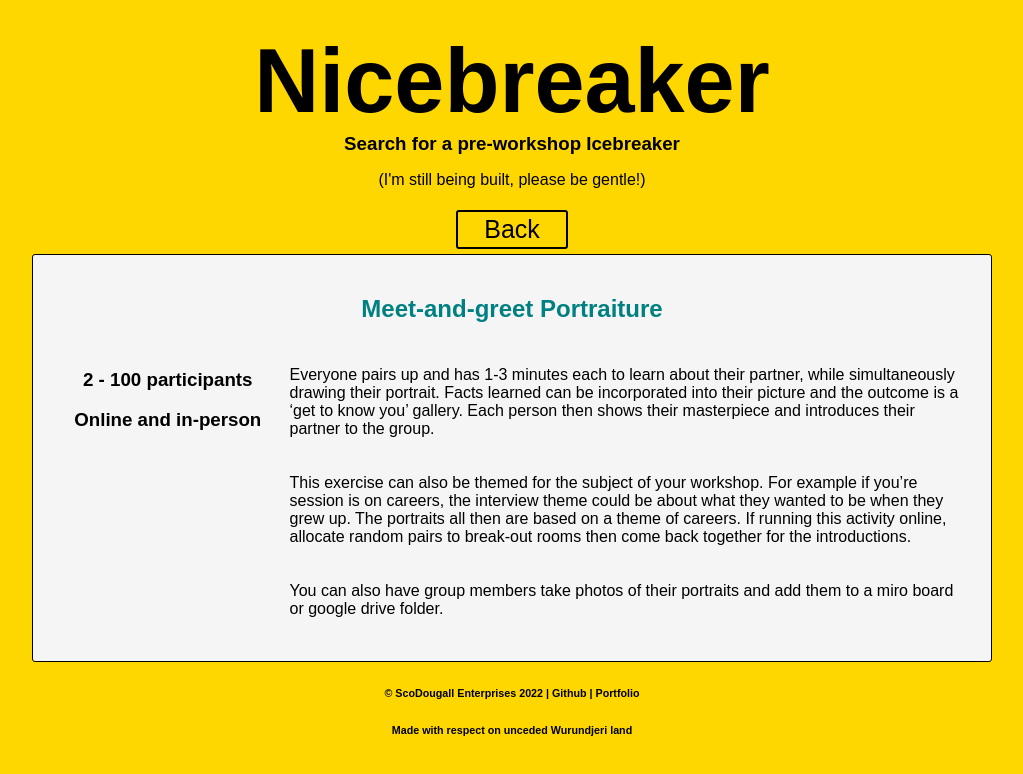
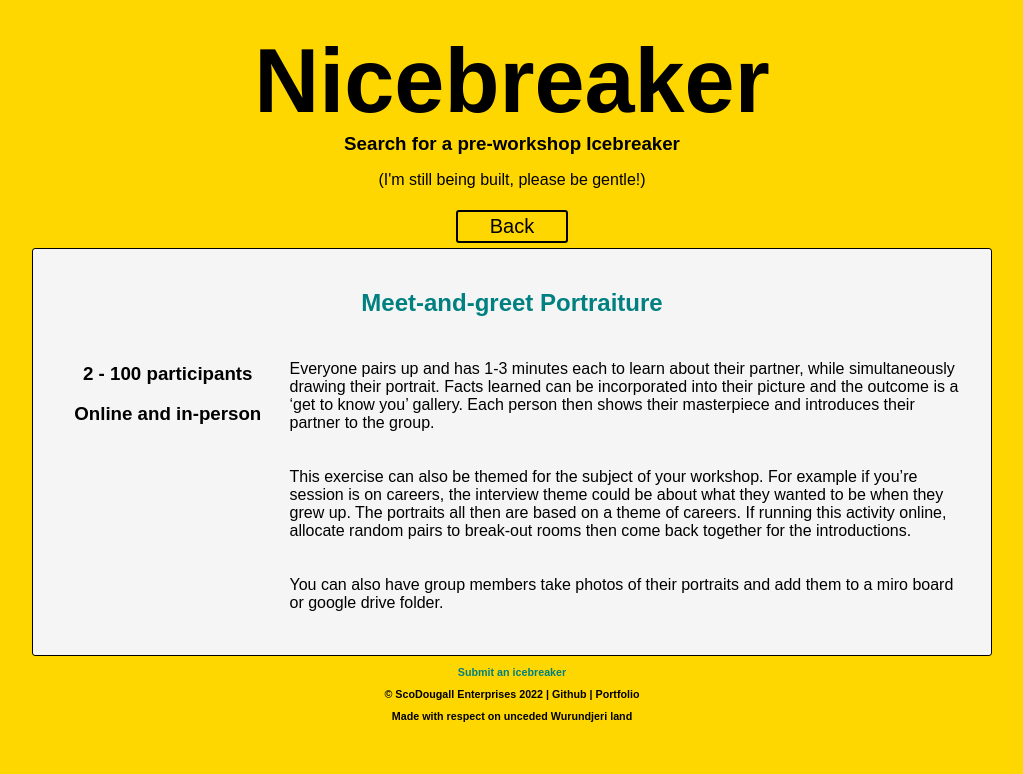
Before and after one commit to drinkwithdan/Nicebreaker, a React (Create React App) app: page /Nicebreaker/show/1 in a window 1280 px wide. Shown: the top 774 px of the page, without its empty margins (128-1151 px from the left). Built offline with nearby package versions, Linux system fonts and the light colour scheme; a web font is replaced by a local one.

Commit message:
Submit form link added

```diff
--- a/src/App.css
+++ b/src/App.css
@@ -47,13 +47,20 @@ body {
 .cardlist {
   height: 100%;
   width: 100%;
+  margin: 5px;
   display: flex;
   flex-wrap: wrap;
   justify-content: center;
 }
 
+/* Zoom-in animation when new card renders */
+@keyframes zoom-in {
+  0% { transform: scale(0, 0); }
+  100% { transform: scale(1, 1); }
+}
+
 .card {
-  width: 16rem;
+  width: 10rem;
   margin: 5px;
   background-color: whitesmoke;
   display: flex;
@@ -64,6 +71,7 @@ body {
   color: darkslategray;
   justify-content: space-between;
   box-shadow: 0 4px 8px 0 rgba(0,0,0,0.2);
+  animation: zoom-in 0.4s;
   transition: 0.3s;
 }
 
@@ -142,7 +150,7 @@ button {
   background-color: gold;
   padding: 3px;
   font-family: "Proxima Nova", sans-serif;
-  font-size: 25px;
+  font-size: 20px;
   transition: 0.3s;
 }
 
@@ -198,10 +206,6 @@ button:hover {
   color: teal;
 }
 
-.show-card-h3 {
-
-}
-
 .show-card p {
   white-space: pre-line;
 }
@@ -215,10 +219,22 @@ button:hover {
   text-decoration: underline;
 }
 
+.footer h6 {
+  margin: 10px;
+}
+
+.submit-h6 a {
+  color: teal;
+}
+
 @media only screen and (min-width: 490px) {
 
   .home {
     width: 80%;
+  }
+
+  .card {
+    width: 16rem;
   }
 
   .show-card {
--- a/src/components/Footer.jsx
+++ b/src/components/Footer.jsx
@@ -3,6 +3,7 @@ import { Link } from "react-router-dom"
 const Footer = () => {
   return (
     <div className="footer">
+      <h6 className="submit-h6"><a href="https://docs.google.com/forms/d/e/1FAIpQLSc_4g72o2PeivpbSqMAAnHzCq5XxY3oBpRxQKwIe-FRHrJoow/viewform?usp=sf_link" target="_blank">Submit an icebreaker</a></h6>
       <h6>© ScoDougall Enterprises 2022 | <a href="https://github.com/drinkwithdan" target="_blank">Github</a> | <a href="https://code-with-dan.com" target="_blank" >Portfolio</a></h6>
       <h6>Made with respect on unceded Wurundjeri land</h6>
     </div>
--- a/src/components/Home/Searchbar.jsx
+++ b/src/components/Home/Searchbar.jsx
@@ -2,7 +2,7 @@ import { useState } from "react"
 
 const Searchbar = ({ handleFormSubmit, handleShowAllClick, handleRandomiseClick }) => {
   const [fields, setFields] = useState({
-    participants: 2,
+    participants: 6,
     inPerson: "Online",
     preparation: "None"
   })
```
